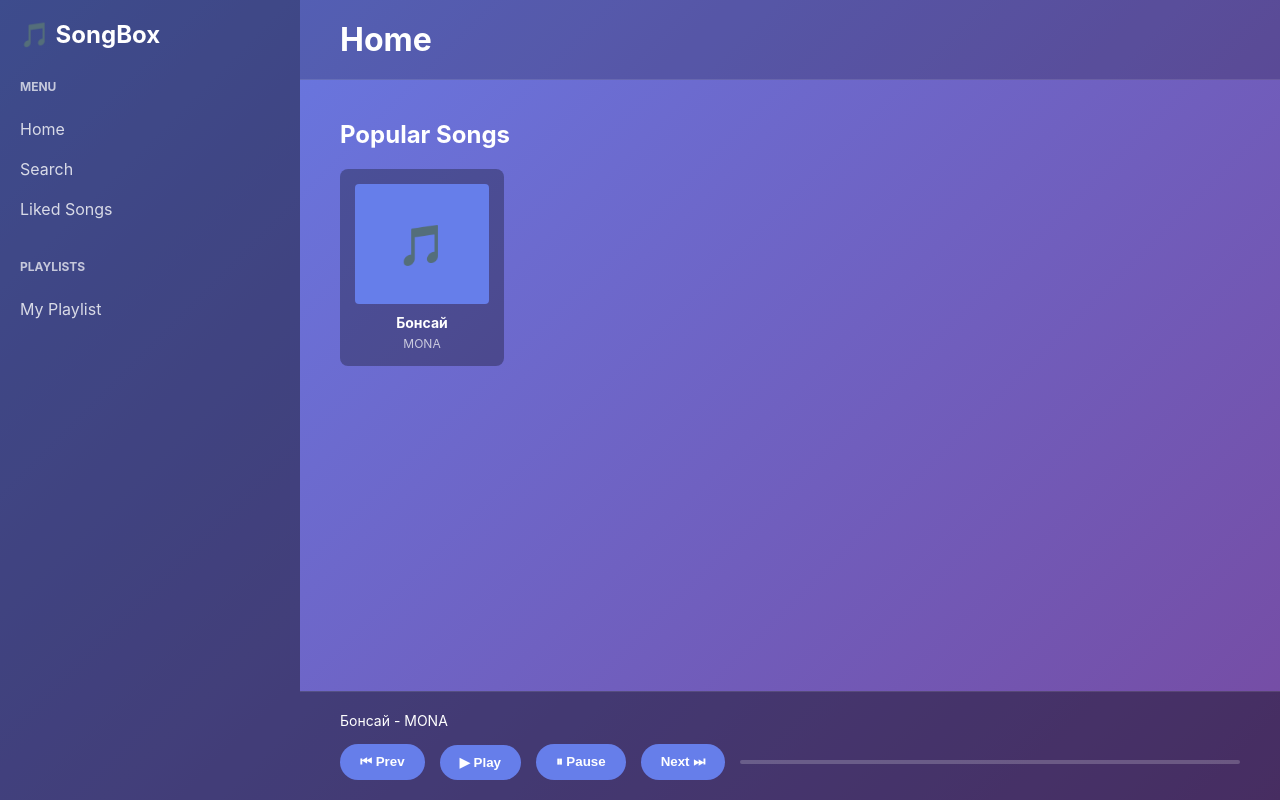
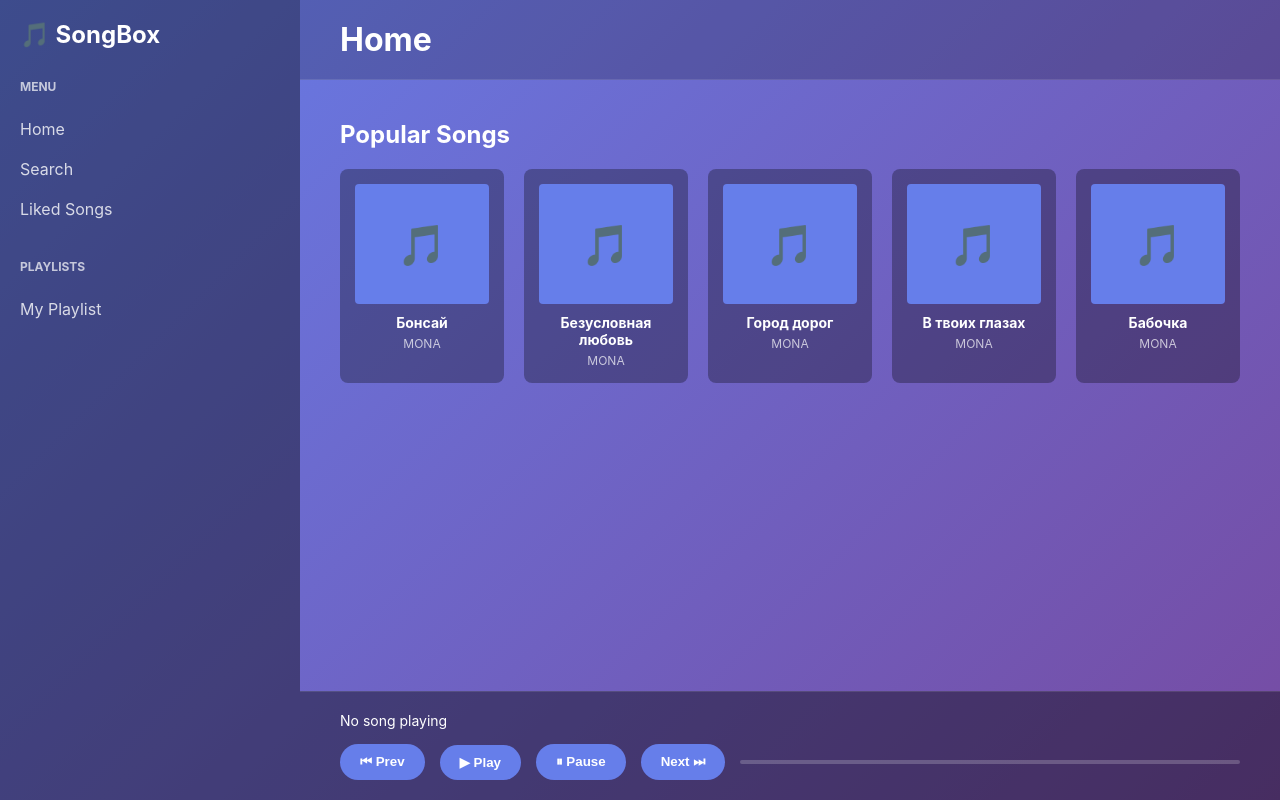
Before and after one commit to tomk33/SongBox, a plain HTML site: page index.html in a window 1280 px wide. Both pictures are taken after a click on the button "⏮ Prev". Drawn offline with Linux system fonts and the light colour scheme.

Commit message:
Added json and added full* audio functionality

```diff
--- a/index.html
+++ b/index.html
@@ -217,19 +217,25 @@
         </div>
     </div>
 
-    <audio id="audioPlayer" src="songs/71 Бонсай.mp3"></audio>
+    <audio id="audioPlayer"></audio>
 
     <script>
-        const songs = [
-            { id: 1, title: 'Бонсай', artist: 'MONA'}
-        ];
-
+        let songs = [];
         let currentSongIndex = 0;
         const audio = document.getElementById('audioPlayer');
 
         function loadSongs() {
             const grid = document.getElementById('songsGrid');
-            songs.forEach((song, index) => {
+            fetch('./tracks.json')
+                .then(response => {
+                    if (!response.ok) {
+                        throw new Error(`HTTP error! Status: ${response.status}`);
+                    }
+                    return response.json();
+                })
+                .then(data => {
+                    songs = data;
+                    data.forEach((song, index) => {
                     const card = document.createElement('div');
                     card.className = 'song-card';
                     card.innerHTML = `
@@ -240,12 +246,14 @@
                     card.addEventListener('click', () => playSong(index));
                     grid.appendChild(card);
                     });
+                })
+                .catch(error => console.error('Failed to fetch data:', error));
         }
 
         function playSong(index) {
             currentSongIndex = index;
-            const song = songs[index];
-            // audio.src = song.url;
+            const song = data[index];
+            audio.src = song.src;
             audio.play();
             document.getElementById('currentSong').textContent = `${song.title} - ${song.artist}`;
         }
--- /dev/null
+++ b/tracks.json
@@ -0,0 +1,7 @@
+[
+  { "id": 1, "title": "Бонсай", "artist": "MONA", "src": "songs/71 Бонсай.mp3" },
+  { "id": 2, "title": "Безусловная любовь", "artist": "MONA", "src": "songs/74 Безусловная любовь.mp3" },
+  { "id": 3, "title": "Город дорог", "artist": "MONA", "src": "songs/75 Город дорог.mp3" },
+  { "id": 4, "title": "B твоих глазах", "artist": "MONA", "src": "songs/80 В твоих глазах.mp3" },
+  { "id": 5, "title": "Бабочка", "artist": "MONA", "src": "songs/89 Бабочка.mp3" }
+]
```
Lines whose indentation alone changed are shown as unchanged.
